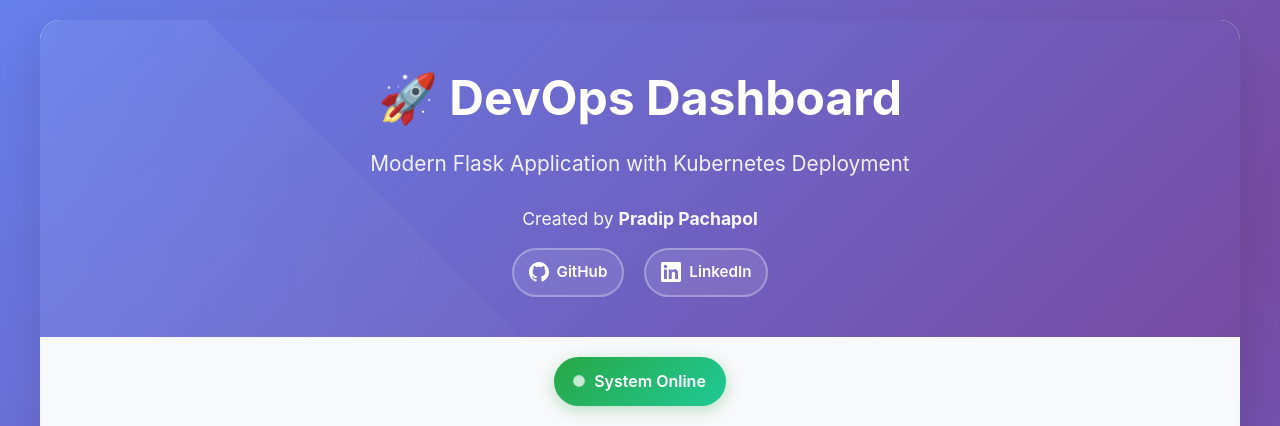
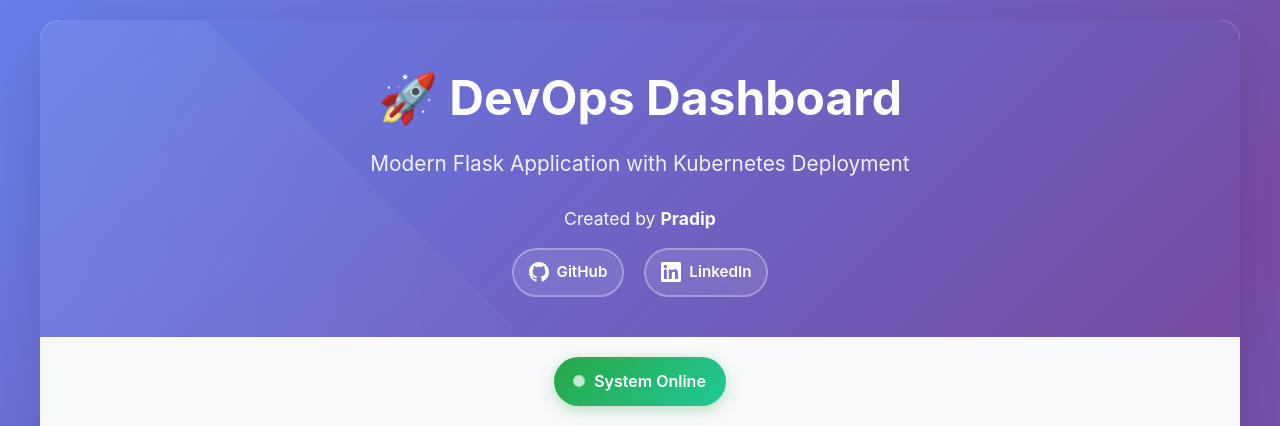
Before and after one commit to PradipPach/the-devops-project, a Flask app: page / in a window 1280 px wide. Shown: the top 426 px of the page. Run offline with Flask 3, Linux system fonts and the light colour scheme.

Commit message:
Update author name in index.html

```diff
--- a/app/templates/index.html
+++ b/app/templates/index.html
@@ -432,7 +432,7 @@
             <h1>🚀 DevOps Dashboard</h1>
             <div class="subtitle">Modern Flask Application with Kubernetes Deployment</div>
             <div class="author-info">
-                <p class="author-name">Created by <strong>Pradip Pachapol</strong></p>
+                <p class="author-name">Created by <strong>Pradip</strong></p>
                 <div class="social-links">
                     <a href="https://github.com/PradipPach" target="_blank" rel="noopener" class="social-link">
                         <svg width="24" height="24" viewBox="0 0 24 24" fill="currentColor">
```
